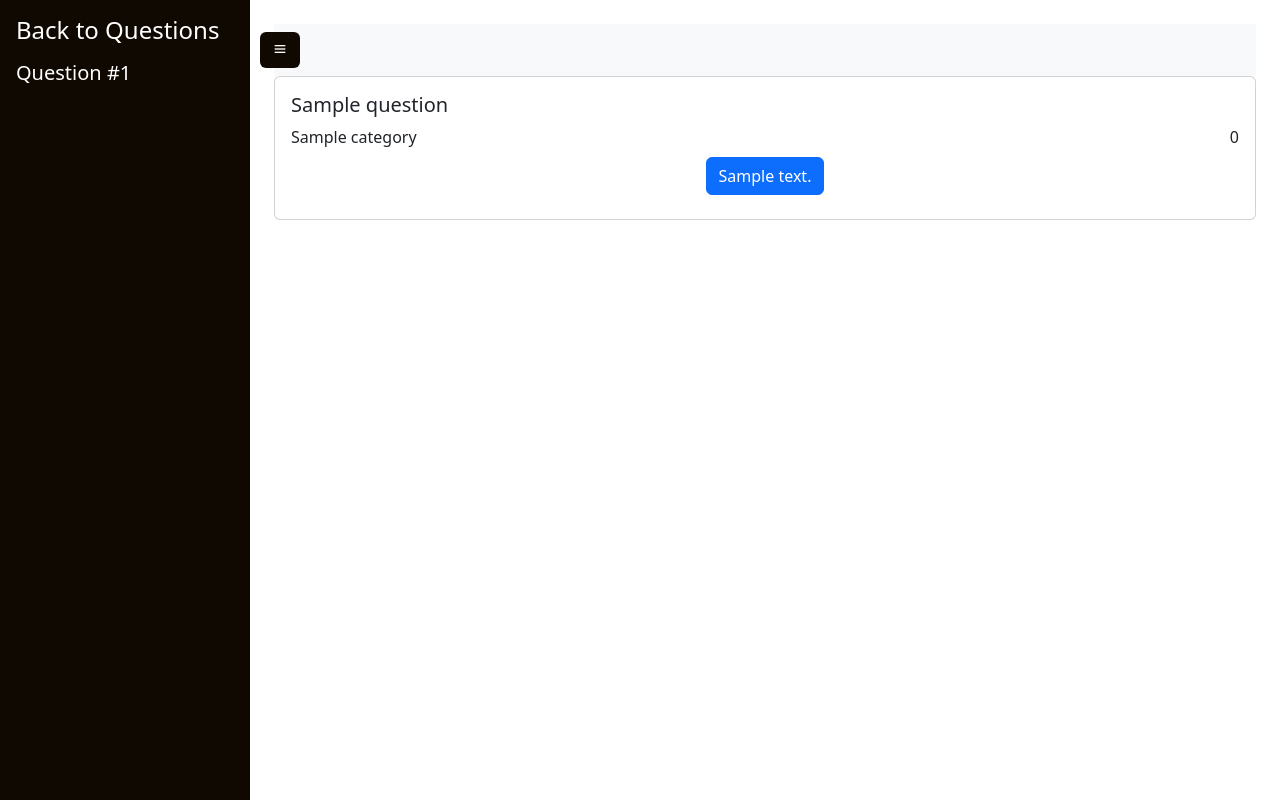
After one commit to libpoet1312/indev_test, a Django app: page /questions/1/ in a window 1280 px wide. The commit adds this page. Run offline with Django 4.2, Linux system fonts and the light colour scheme; tables that the repository leaves empty hold one stand-in row (values such as "Sample post"); some libraries are stand-ins or nearby versions.

Commit message:
finishing UI

```diff
--- a/answers/models.py
+++ b/answers/models.py
@@ -8,3 +8,6 @@ class Answer(models.Model):
     correct = models.BooleanField(default=False)
 
     question = models.ForeignKey(Question, on_delete=models.CASCADE)
+
+    def __str__(self):
+        return self.text
--- a/answers/serializers.py
+++ b/answers/serializers.py
@@ -6,4 +6,4 @@ from answers.models import Answer
 class AnswerSerializer(serializers.ModelSerializer):
     class Meta:
         model = Answer
-        fields = ['text', 'correct']
+        fields = ['text']
--- a/indev/urls.py
+++ b/indev/urls.py
@@ -23,13 +23,19 @@ from django.views.generic import TemplateView
 
 import settings.base as settings
 from categories.views import CategoryListView
-from questions.views import QuestionViewSet
-
+from questions.views import QuestionViewSet, QuestionDetailView, checkAnswerForQuestion
 
 urlpatterns = [
     path('admin/', admin.site.urls),
-    path('', TemplateView.as_view(template_name='crud.html')),
+
+    path('questions/', TemplateView.as_view(template_name='crud.html')),
+
+    path('questions/<int:question_id>/', QuestionDetailView.as_view()),
+
+
+
     path('api/v1/categories', CategoryListView.as_view()),
+    path('api/v1/questions/<int:question_id>/<str:answer_text>/', checkAnswerForQuestion),
 ]
 
 router = DefaultRouter()
--- a/questions/views.py
+++ b/questions/views.py
@@ -1,22 +1,18 @@
+from django.http import JsonResponse
 from rest_framework import filters
 from rest_framework import mixins
+from rest_framework.generics import get_object_or_404
 
 from rest_framework.viewsets import GenericViewSet
+from django.views.generic import TemplateView
+
+from random import shuffle
 
 from indev.paginators import CustomPagination
 from questions.filters import MyCustomFilter
 from questions.models import Question
 from questions.serializers import QuestionSerializer
-
-
-# class QuestionListView(generics.ListAPIView):
-#     queryset = Question.objects.all().order_by('id')
-#     serializer_class = QuestionSerializer
-#     pagination_class = CustomPagination
-#     filterset_fields = ['category', 'difficulty']
-#
-#     filter_backends = [filters.SearchFilter, DjangoFilterBackend]
-#     search_fields = ['question']
+from answers.models import Answer
 
 
 class QuestionViewSet(
@@ -30,3 +26,35 @@ class QuestionViewSet(
 
     filter_backends = [filters.SearchFilter, MyCustomFilter]
     search_fields = ['question']
+
+
+def checkAnswerForQuestion(request, question_id, answer_text):
+    """
+    Check if given answer is correct
+    """
+    question = get_object_or_404(Question, id=question_id)
+    correctAnswer = Answer.objects.filter(question=question).get(correct=True)
+    if correctAnswer.text == answer_text:
+        return JsonResponse({'correct': True}, status=200)
+    else:
+        return JsonResponse({'correct': False}, status=404)
+
+
+# Template Views
+class QuestionDetailView(TemplateView):
+    template_name = "question.html"
+
+    def get_context_data(self, **kwargs):
+        context = super(QuestionDetailView, self).get_context_data(**kwargs)
+        if kwargs['question_id']:
+            question = Question.objects.get(id=kwargs['question_id'])
+            context['id'] = question.id
+            context['title'] = question.question
+            context['difficulty'] = question.difficulty
+            context['category'] = question.category
+            answers = list(Answer.objects.filter(question_id__exact=question.id))
+
+            # Random order of answers
+            shuffle(answers)
+            context['answers'] = answers
+        return context
--- a/static/css/app.css
+++ b/static/css/app.css
@@ -43,7 +43,7 @@ body {
   margin-left: -62px;
 }
 
-.my-container input {
-  border-radius: 2rem;
-  padding: 2px 20px;
+table.dataTable.display tbody tr:hover {
+  opacity: 0.5;
+  cursor: pointer;
 }
--- a/templates/base.html
+++ b/templates/base.html
@@ -6,15 +6,34 @@
     <title>{% block title %}{% endblock title %}</title>
     <link rel="stylesheet" href="https://cdn.jsdelivr.net/npm/bootstrap@5.2.2/dist/css/bootstrap.min.css">
     <link href="https://cdn.jsdelivr.net/npm/boxicons@2.0.5/css/boxicons.min.css" rel="stylesheet"/>
+    <link rel="stylesheet" href="{% static 'css/app.css' %}">
+    <link href="https://cdn.jsdelivr.net/npm/select2@4.1.0-rc.0/dist/css/select2.min.css" rel="stylesheet"/>
+    <link href="https://cdn.datatables.net/1.12.1/css/dataTables.bootstrap5.min.css" rel="stylesheet"/>
     {% block stylesheet %}{% endblock stylesheet %}
 </head>
 <body>
 <main>
-    {% block content %}
-    {% endblock content %}
+    <div class="side-navbar active-nav d-flex justify-content-between flex-wrap flex-column" id="sidebar">
+        <ul class="nav flex-column text-white w-100 p-2">
+            {% block sidebar %}
+            {% endblock %}
+        </ul>
+    </div>
+    <!-- Main Wrapper -->
+    <div class="p-4 my-container active-cont">
+        <!-- Top Nav -->
+        <nav class="navbar top-navbar navbar-light bg-light px-5">
+            <a class="btn border-0" id="menu-btn"><i class="bx bx-menu"></i></a>
+        </nav>
+        <!--End Top Nav -->
+        {% block content %}
+        {% endblock content %}
+    </div>
+
 </main>
 <script src='https://cdnjs.cloudflare.com/ajax/libs/jquery/3.6.1/jquery.min.js'></script>
 <script src='https://cdn.jsdelivr.net/npm/bootstrap@5.2.2/dist/js/bootstrap.bundle.min.js'></script>
+<script src="{% static 'js/app.js' %}"></script>
 {% block javascript %}
 {% endblock javascript %}
 </body>
--- /dev/null
+++ b/templates/question.html
@@ -0,0 +1,43 @@
+{% extends 'base.html' %}
+{% load static %}
+
+{% block sidebar %}
+    <a href="/questions" class=" h4 text-white m-2 text-decoration-none">Back to Questions</a>
+    <h5 href="#" class="  text-white m-2 text-decoration-none">Question #{{ id }}</h5>
+{% endblock %}
+
+{% block content %}
+    <div class="card">
+        <div class="card-body">
+            <h5 class="card-title">{{ title }}</h5>
+            <div style="display: flex;justify-content: space-between" class="w-100">
+                <div style="">{{ category }}</div>
+                <div style="">{{ difficulty }}</div>
+            </div>
+            <div class="answers-wrapper text-center p-2">
+                {% for answer in answers %}
+                    <button value="{{ answer.text }}" class="btn btn-primary answer-btn">{{ answer.text }}</button>
+                {% endfor %}
+            </div>
+        </div>
+    </div>
+{% endblock %}
+
+{% block javascript %}
+    <script> const question_id = "{{ id }}"</script>
+    <script>
+        $(document).ready(() => {
+            $('.answer-btn').on('click', function () {
+                const btns = $('.answer-btn').removeClass('btn-success').removeClass('btn-danger').addClass('btn-primary');
+                const element = this;
+                $.get('/api/v1/questions/' + question_id + '/' + $(this).val() + '/', function (data) {
+                    if(data && data.correct) {
+                        $(element).removeClass('btn-primary').toggleClass('btn-success');
+                    }
+                }).fail(function() {
+                    $(element).removeClass('btn-primary').addClass('btn-danger');
+                });
+            });
+        });
+    </script>
+{% endblock %}
```
Also changed, not shown: static/js/app.js (+0 -105 lines), static/js/crud.js (added, +117 -0 lines), templates/crud.html (+7 -18 lines), static/js/question.js (added).
